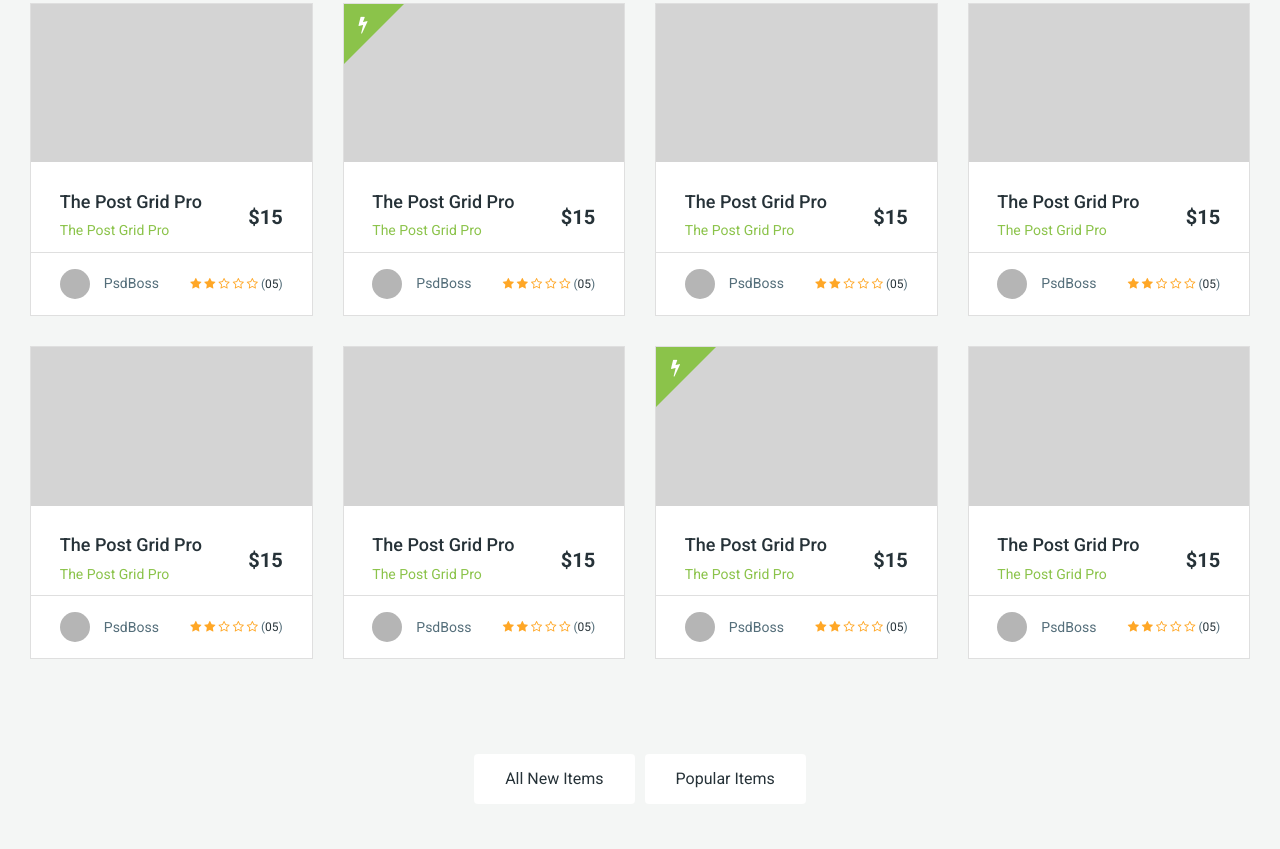
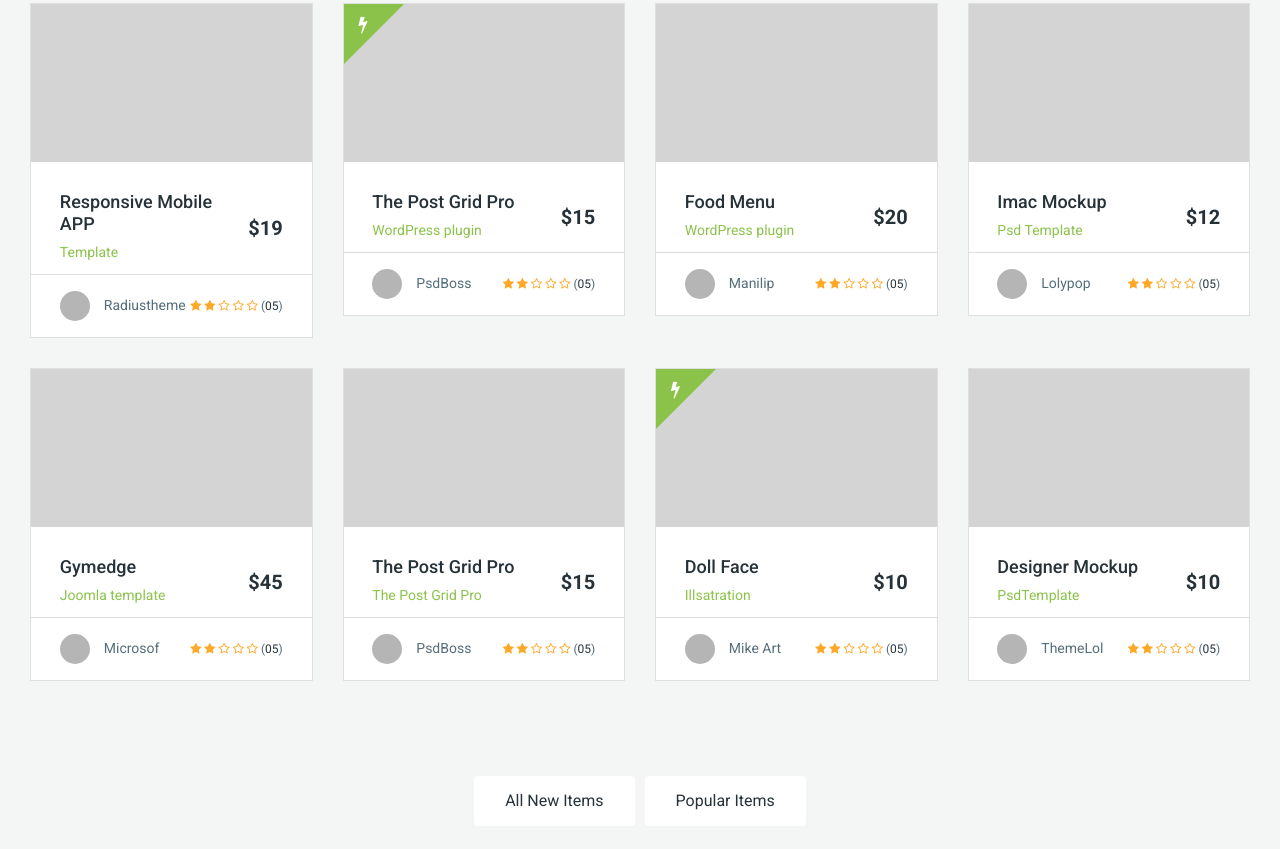
Before and after one commit to Socutecat/ecommerce, a website: page app/index.html in a window 1280 px wide. Shown: the part 940-1789 px from the top of the page. Drawn offline with Linux system fonts and the light colour scheme.

```diff
--- a/app/index.html
+++ b/app/index.html
@@ -155,15 +155,15 @@
 								<!-- /.card-img-top-wrapper -->
 								<div class="card-body">
 									<div class="card-body-inner">
-										<h5 class="card-title">The Post Grid Pro</h5>
-										<a href="#" class="card-cat small">The Post Grid Pro</a>
+										<h5 class="card-title">Responsive Mobile APP</h5>
+										<a href="#" class="card-cat small">Template</a>
 									</div>
-									<div class="card-price h4">$15</div>
+									<div class="card-price h4">$19</div>
 								</div>
 								<div class="card-footer">
 									<div class="card-author">
 										<span class="card-author-img"></span>
-										<a href="#" class="card-author-name small">PsdBoss</a>
+										<a href="#" class="card-author-name small">Radiustheme</a>
 									</div>
 									<div class="card-rating">
 										<span class="card-rating-icon fa fa-star-o marked"></span>
@@ -188,7 +188,7 @@
 								<div class="card-body">
 									<div class="card-body-inner">
 										<h5 class="card-title">The Post Grid Pro</h5>
-										<a href="#" class="card-cat small">The Post Grid Pro</a>
+										<a href="#" class="card-cat small">WordPress plugin</a>
 									</div>
 									<div class="card-price h4">$15</div>
 								</div>
@@ -216,15 +216,15 @@
 								<!-- /.card-img-top-wrapper -->
 								<div class="card-body">
 									<div class="card-body-inner">
-										<h5 class="card-title">The Post Grid Pro</h5>
-										<a href="#" class="card-cat small">The Post Grid Pro</a>
+										<h5 class="card-title">Food Menu</h5>
+										<a href="#" class="card-cat small">WordPress plugin</a>
 									</div>
-									<div class="card-price h4">$15</div>
+									<div class="card-price h4">$20</div>
 								</div>
 								<div class="card-footer">
 									<div class="card-author">
 										<span class="card-author-img"></span>
-										<a href="#" class="card-author-name small">PsdBoss</a>
+										<a href="#" class="card-author-name small">Manilip</a>
 									</div>
 									<div class="card-rating">
 										<span class="card-rating-icon fa fa-star-o marked"></span>
@@ -245,15 +245,15 @@
 								<!-- /.card-img-top-wrapper -->
 								<div class="card-body">
 									<div class="card-body-inner">
-										<h5 class="card-title">The Post Grid Pro</h5>
-										<a href="#" class="card-cat small">The Post Grid Pro</a>
+										<h5 class="card-title">Imac Mockup</h5>
+										<a href="#" class="card-cat small">Psd Template</a>
 									</div>
-									<div class="card-price h4">$15</div>
+									<div class="card-price h4">$12</div>
 								</div>
 								<div class="card-footer">
 									<div class="card-author">
 										<span class="card-author-img"></span>
-										<a href="#" class="card-author-name small">PsdBoss</a>
+										<a href="#" class="card-author-name small">Lolypop</a>
 									</div>
 									<div class="card-rating">
 										<span class="card-rating-icon fa fa-star-o marked"></span>
@@ -274,15 +274,15 @@
 								<!-- /.card-img-top-wrapper -->
 								<div class="card-body">
 									<div class="card-body-inner">
-										<h5 class="card-title">The Post Grid Pro</h5>
-										<a href="#" class="card-cat small">The Post Grid Pro</a>
+										<h5 class="card-title">Gymedge</h5>
+										<a href="#" class="card-cat small">Joomla template</a>
 									</div>
-									<div class="card-price h4">$15</div>
+									<div class="card-price h4">$45</div>
 								</div>
 								<div class="card-footer">
 									<div class="card-author">
 										<span class="card-author-img"></span>
-										<a href="#" class="card-author-name small">PsdBoss</a>
+										<a href="#" class="card-author-name small">Microsof</a>
 									</div>
 									<div class="card-rating">
 										<span class="card-rating-icon fa fa-star-o marked"></span>
@@ -335,16 +335,15 @@
 								<!-- /.card-img-top-wrapper -->
 								<div class="card-body">
 									<div class="card-body-inner">
-										<h5 class="card-title">The Post Grid Pro</h5>
-										<a href="#" class="card-cat small">The Post Grid Pro</a>
+										<h5 class="card-title">Doll Face</h5>
+										<a href="#" class="card-cat small">Illsatration</a>
 									</div>
-									<div class="card-price h4">$15</div>
+									<div class="card-price h4">$10</div>
 								</div>
 								<div class="card-footer">
 									<div class="card-author">
 										<span class="card-author-img"></span>
-
-										<a href="#" class="card-author-name small">PsdBoss</a>
+										<a href="#" class="card-author-name small">Mike Art</a>
 									</div>
 									<div class="card-rating">
 										<span class="card-rating-icon fa fa-star-o marked"></span>
@@ -365,15 +364,15 @@
 								<!-- /.card-img-top-wrapper -->
 								<div class="card-body">
 									<div class="card-body-inner">
-										<h5 class="card-title">The Post Grid Pro</h5>
-										<a href="#" class="card-cat small">The Post Grid Pro</a>
+										<h5 class="card-title">Designer Mockup</h5>
+										<a href="#" class="card-cat small">PsdTemplate</a>
 									</div>
-									<div class="card-price h4">$15</div>
+									<div class="card-price h4">$10</div>
 								</div>
 								<div class="card-footer">
 									<div class="card-author">
 										<span class="card-author-img"></span>
-										<a href="#" class="card-author-name small">PsdBoss</a>
+										<a href="#" class="card-author-name small">ThemeLol</a>
 									</div>
 									<div class="card-rating">
 										<span class="card-rating-icon fa fa-star-o marked"></span>
```
